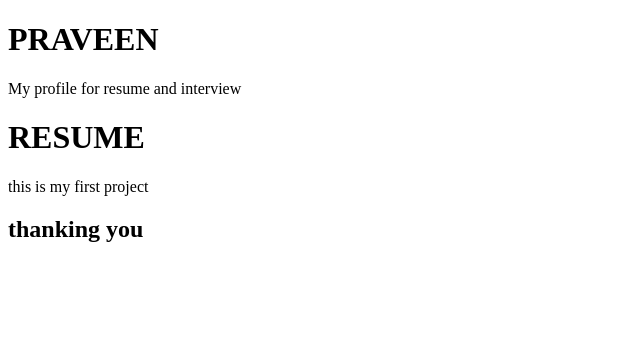
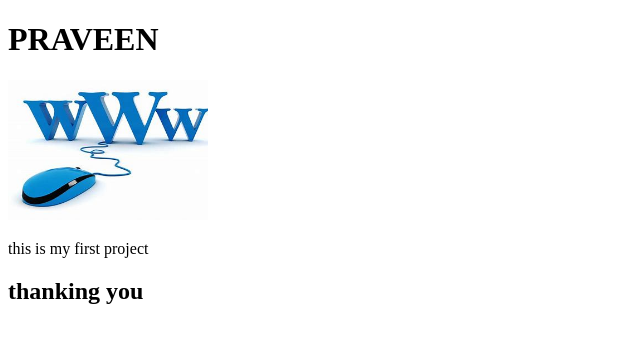
Before and after one commit to praveen5198/html-first-project, a plain HTML site: page index.html in a window 1280 px wide. Shown: the whole page, without its empty margins (0-640 px from the left). Drawn offline with Linux system fonts and the light colour scheme.

Commit message:
added img

```diff
--- a/index.html
+++ b/index.html
@@ -7,12 +7,11 @@
 </head>
 <body>
     <h1>PRAVEEN</h1>
-
-    <p>My profile for resume and interview</p>
-    <h1>RESUME</h1>
+    <img width="200px" src="image.jpeg" alt="">
     <p>this is my first project</p>
     <h2>thanking you</h2>
 
 
+
 </body>
 </html>
```
Also changed, not shown: image.jpeg (added).
